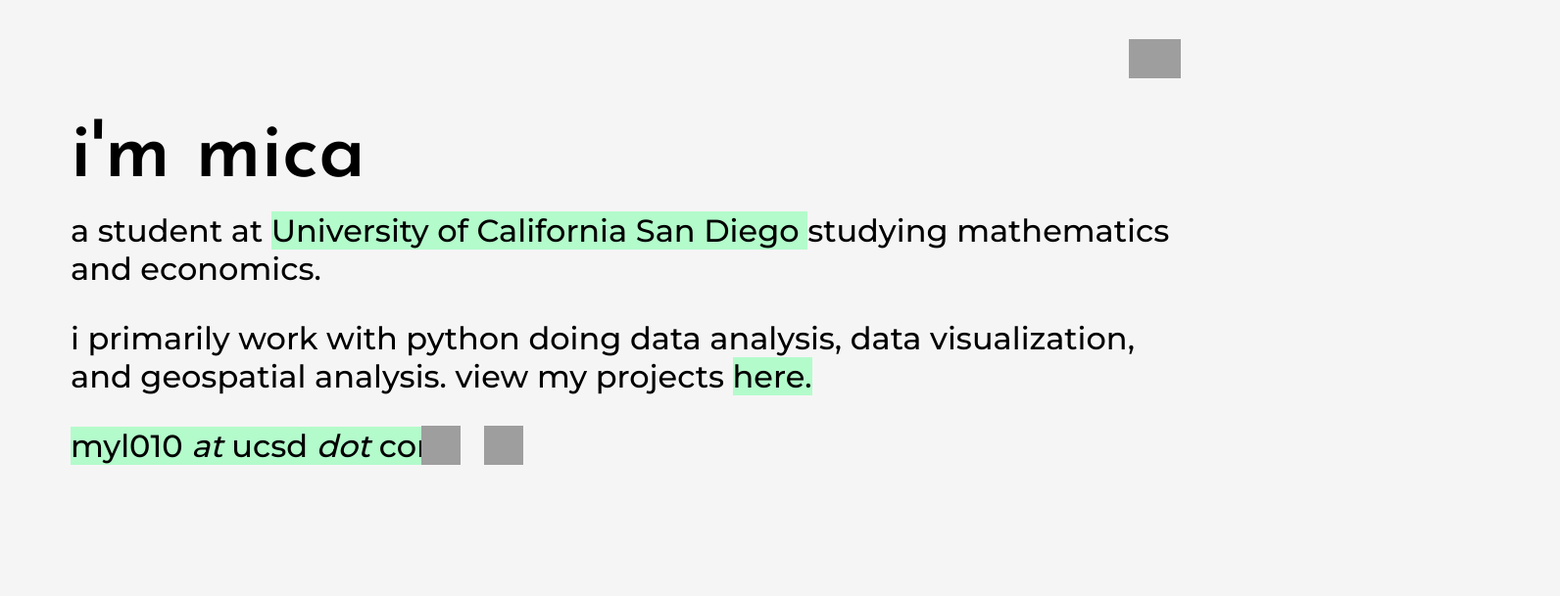
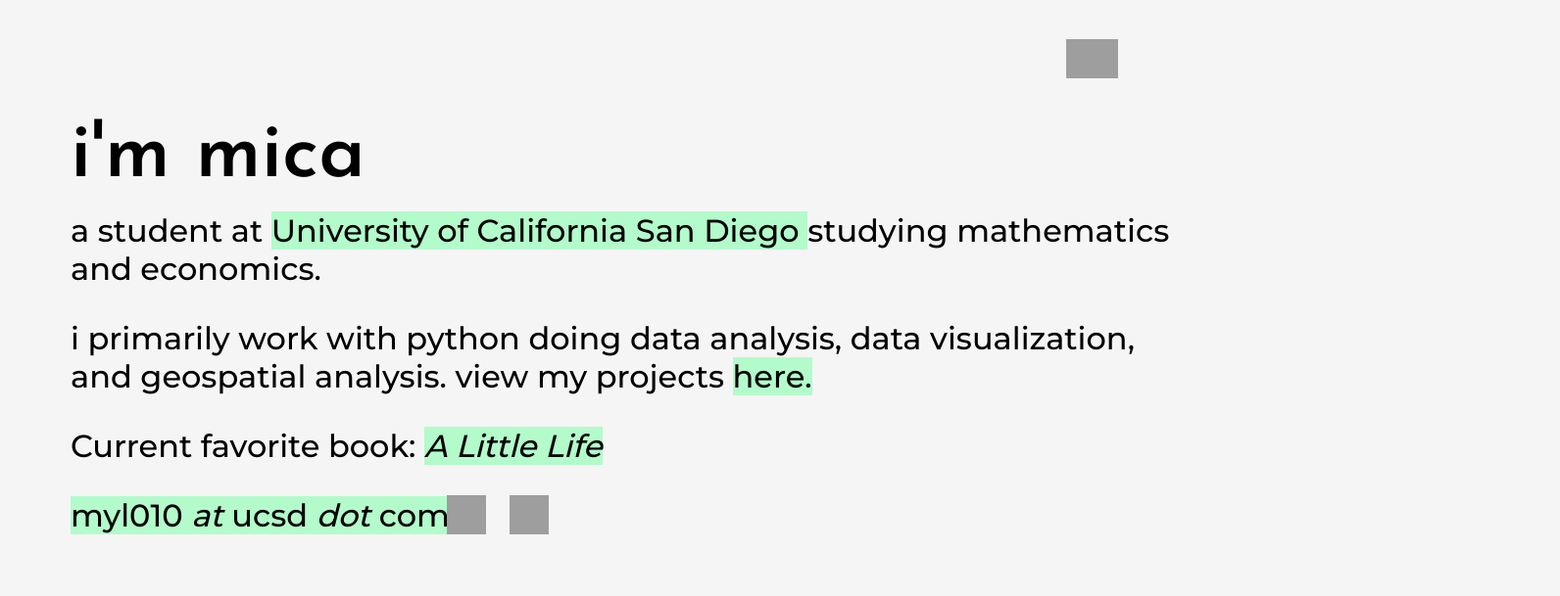
Before and after one commit to li-michelle/old-website, a plain HTML site: page index.html in a window 1280 px wide. Shown: the whole page at 98% size, 1592 px wide, since content can reach past the window. Drawn offline with Linux system fonts and the light colour scheme; grey boxes are pictures that could not be loaded.

Commit message:
seventh commit
added fav book, and fixed(hopefully) some formatting issues

```diff
--- a/index.html
+++ b/index.html
@@ -21,8 +21,9 @@
         <a target = "_blank" href = "https://medium.com/seventh-street-magazine"> here. </a>
       </u>
       </span>
+      <span class = 'body_text'>Current favorite book: <u><a target = "_blank" href = "https://www.newyorker.com/books/page-turner/the-subversive-brilliance-of-a-little-life"><i>A Little Life</i></a></u></span>
       <span class = 'body_text'> <u><a target = "_blank" href = "mailto:myl010@ucsd.edu">myl010 <i>at</i> ucsd <i>dot</i> com </a></span></u>
-    </div>
+
       <span class = 'contact'>
         <a target = "_blank" href = "https://www.linkedin.com/in/mica-li-499924211/">
           <img class = 'icon' src = 'https://media.discordapp.net/attachments/220692250034700290/885033960856506398/linkedin-logo.png'>
@@ -31,6 +32,7 @@
           <img class = 'icon' src  = 'https://cdn.discordapp.com/attachments/220692250034700290/885225840672120903/icons8-resume-50.png'>
       </a>
     </span>
+  </div>
     </body>
 
   </body>
--- a/styles.css
+++ b/styles.css
@@ -42,7 +42,7 @@ a{
 
 .logo{
   height: 5vh;
-  left: 90vw;
+  left: 85vw;
   position: absolute;
   top: 5vh;
 }
@@ -63,7 +63,7 @@ a{
 
 .contact{
   bottom: 7vh;
-  left: 33vw;
+  left: 30vw;
   position: relative;
 }
 
```
Lines whose indentation alone changed are shown as unchanged.
